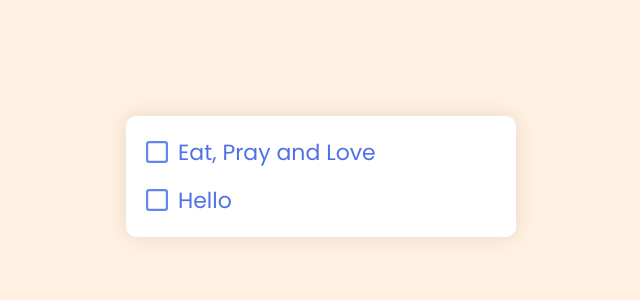
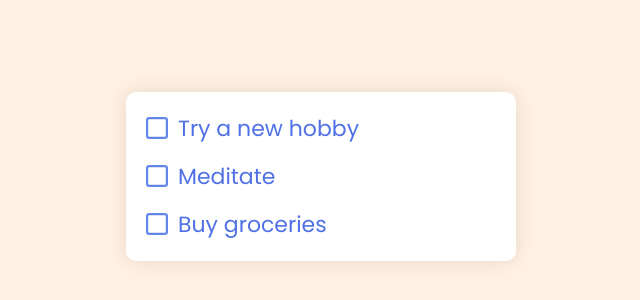
Before and after one commit to riya09/list-animation, a React (Create React App) app: page / in a window 1280 px wide. Shown: the part 224-524 px from the top of the page, without its empty margins (319-959 px from the left). Built offline with nearby package versions, Linux system fonts and the light colour scheme.

Commit message:
feat - add todo items in array

```diff
--- a/src/component/TodoList.js
+++ b/src/component/TodoList.js
@@ -2,10 +2,14 @@
 import './todo.scss'
 
 const TodoList = () => {
+  const tasks = ['Try a new hobby', 'Meditate', 'Buy groceries']
   return (
     <div className="todo-list-container">
-      <TodoItem task="Eat, Pray and Love"/>
-      <TodoItem task="Hello"/>
+      {
+        tasks.map((task, t) => (
+          <TodoItem key={t} task={task} />
+        ))
+      }
     </div>
   )
 }
```
